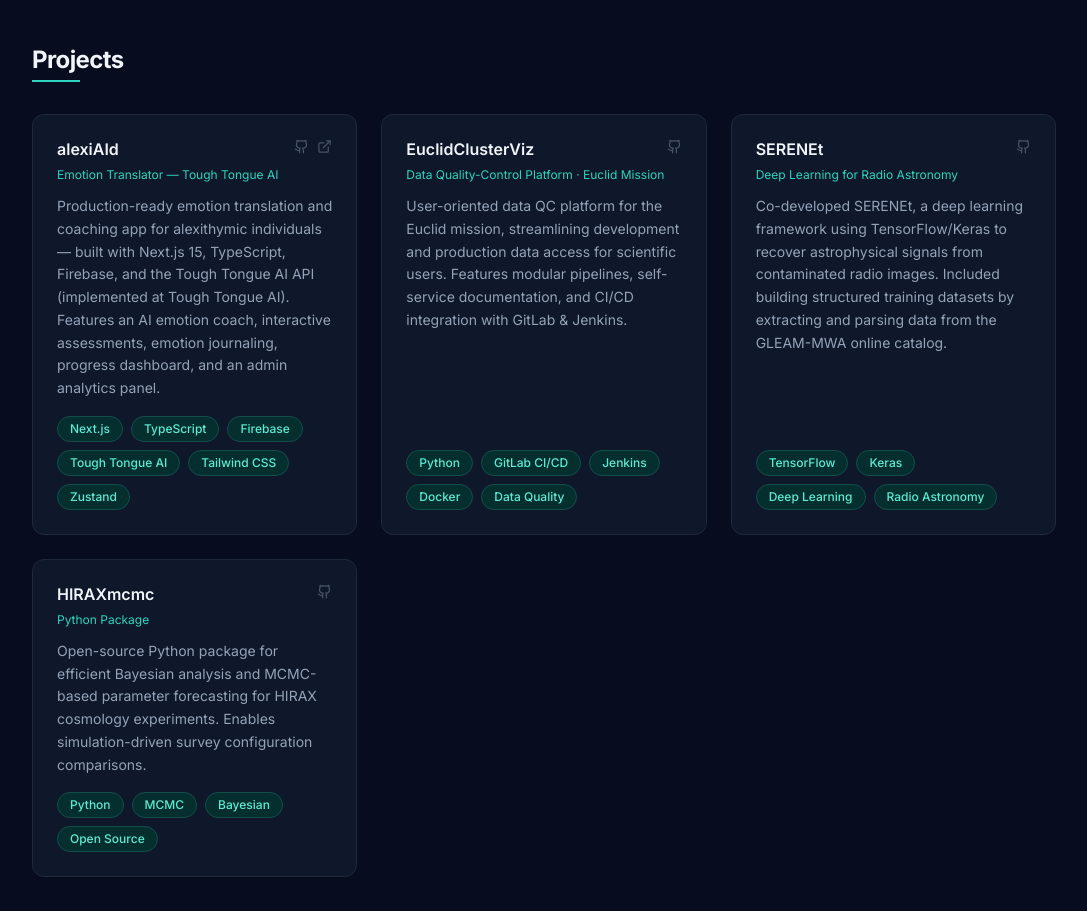
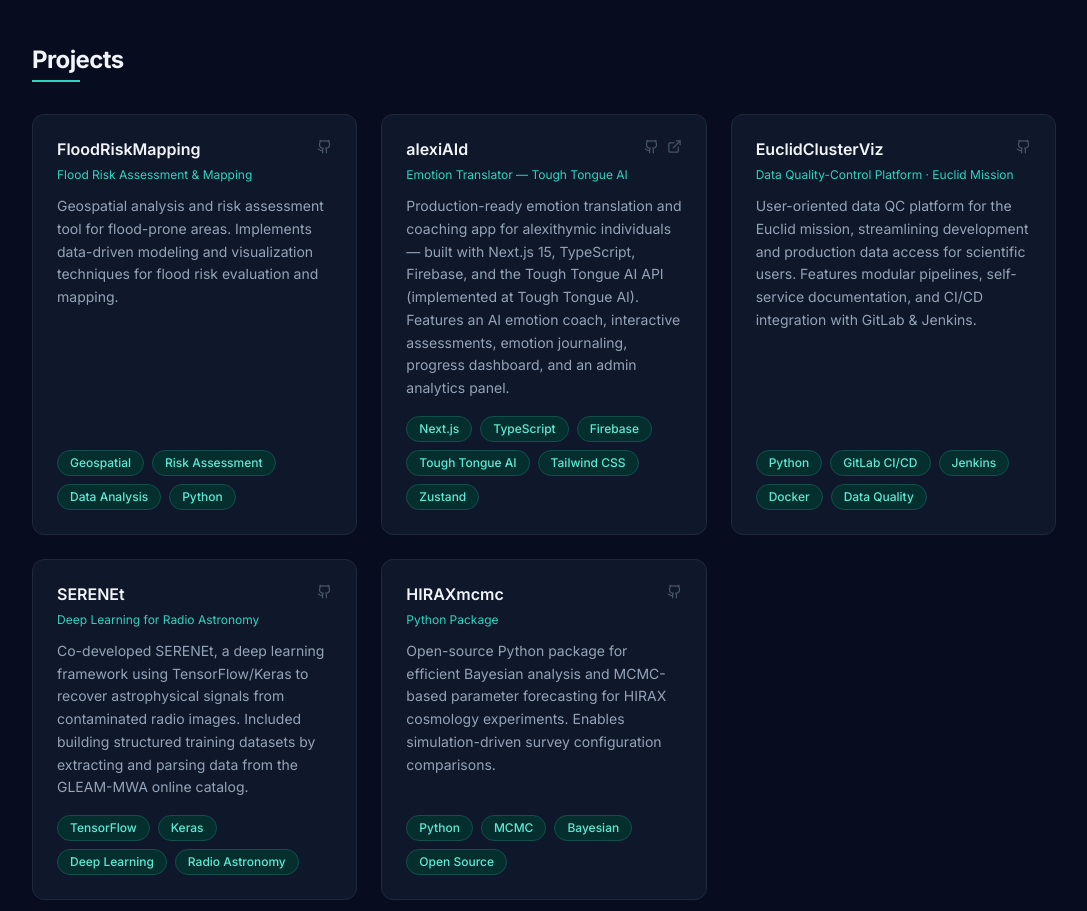
Before and after one commit to virajnistane/virajnistane.github.io, a Next.js app: page / in a window 1280 px wide. Shown: the part 1760-2671 px from the top of the page, without its empty margins (96-1183 px from the left). Built offline with nearby package versions, Linux system fonts and the light colour scheme.

Commit message:
Added floodriskmapping project

```diff
--- a/components/Projects.tsx
+++ b/components/Projects.tsx
@@ -10,6 +10,14 @@
 }
 
 const projects: Project[] = [
+  {
+    name: "FloodRiskMapping",
+    short: "Flood Risk Assessment & Mapping",
+    description:
+      "Geospatial analysis and risk assessment tool for flood-prone areas. Implements data-driven modeling and visualization techniques for flood risk evaluation and mapping.",
+    githubHref: "https://github.com/virajnistane/FloodRiskMapping",
+    tags: ["Geospatial", "Risk Assessment", "Data Analysis", "Python"],
+  },
   {
     name: "alexiAId",
     short: "Emotion Translator — Tough Tongue AI",
```
